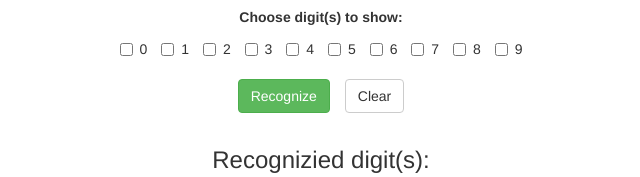
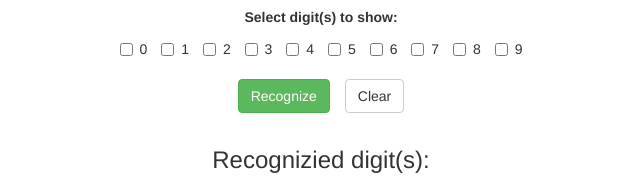
Before and after one commit to fn3x/NN_drawing_Web, a website: page public/index.html in a window 1280 px wide. Shown: the part 338-515 px from the top of the page, 319-959 px from the left. Drawn offline with nearby package versions, Linux system fonts and the light colour scheme.

Commit message:
Added readme

```diff
--- a/public/index.html
+++ b/public/index.html
@@ -8,7 +8,7 @@
 				<div class="input">
 					<h3>Draw digit(s) here:</h3>
 					<canvas id="InputCanvas" width="256" height="256"></canvas>
-					<strong class="strong">Choose digit(s) to show:</strong>
+					<strong class="strong">Select digit(s) to show:</strong>
 					<form class="form-inline" id="ChooseNumber">
 						<div class="form-group">
 							<label class="checkbox-inline">
```
Also changed, not shown: README.md (added).
